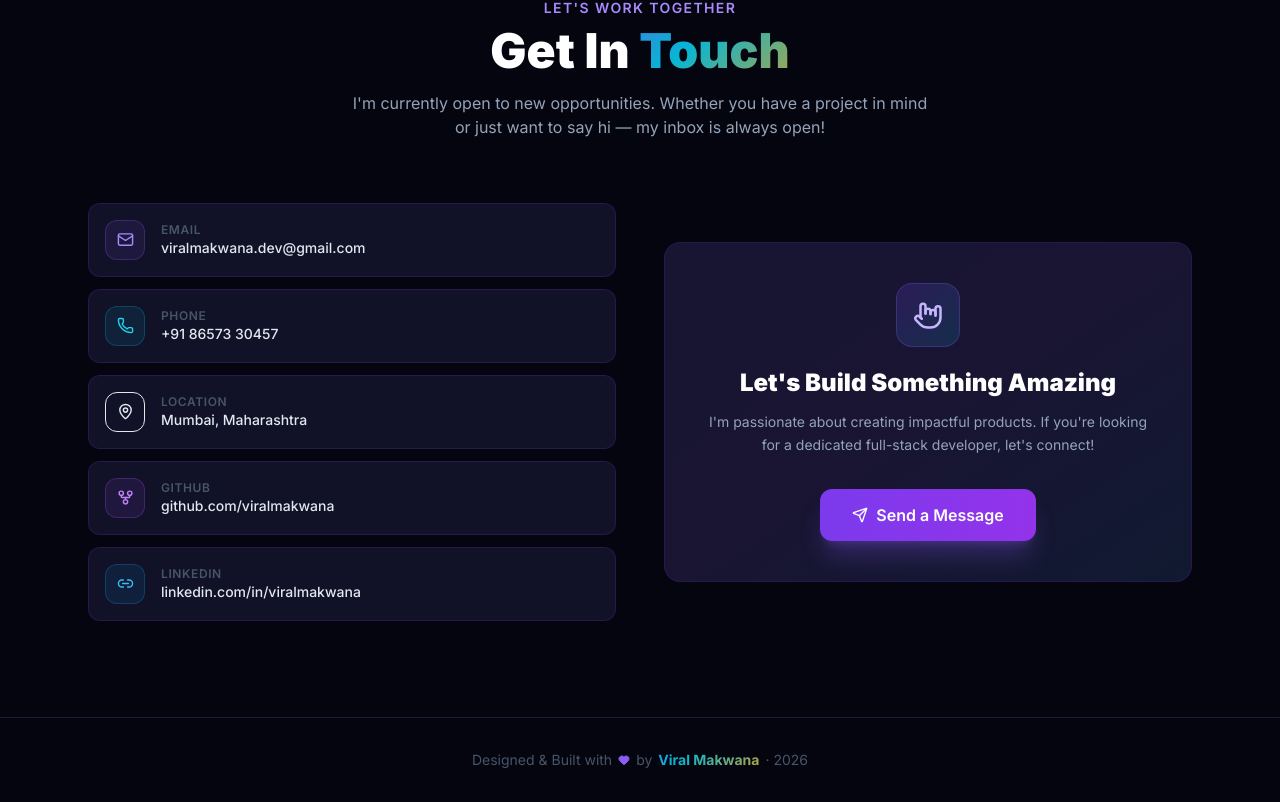
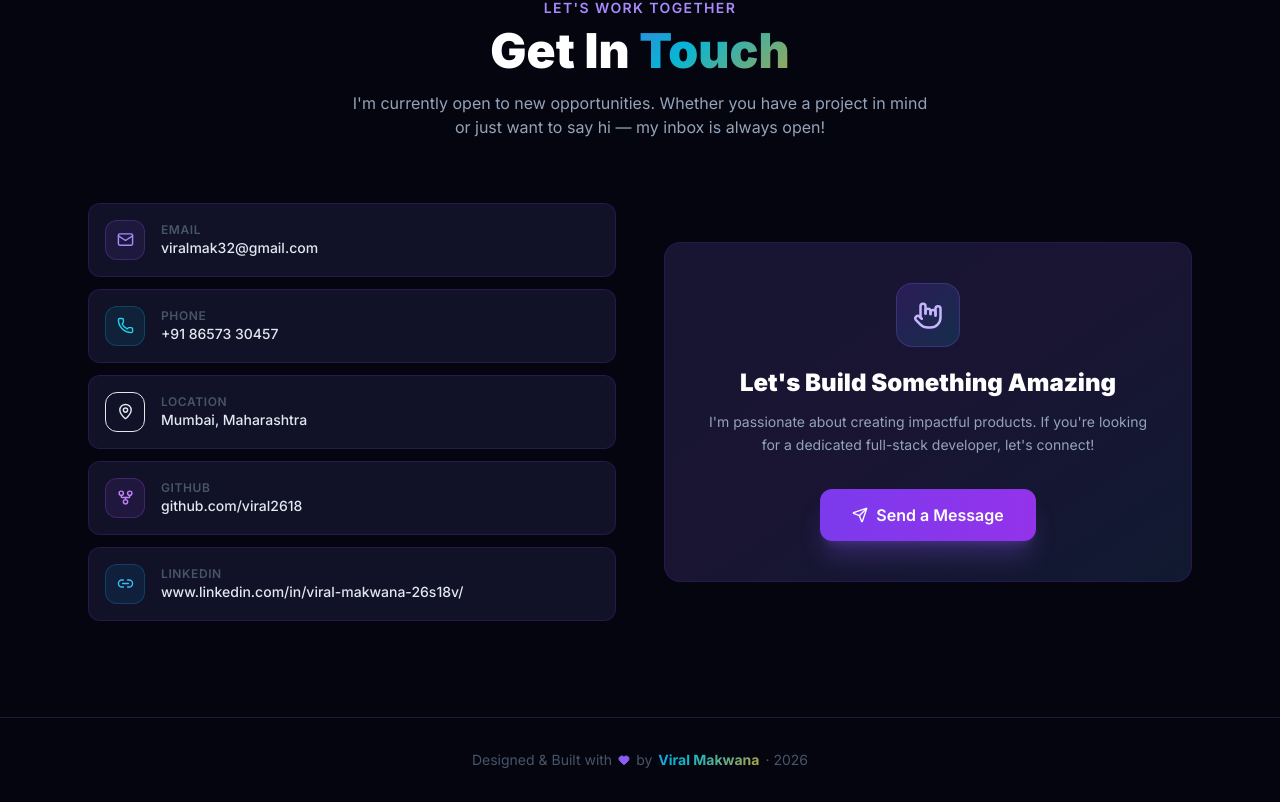
Before and after one commit to viral2618/Portfolio-, a React (Vite) app: page / in a window 1280 px wide. Shown: the part 5187-5989 px from the top of the page. Built offline with nearby package versions, Linux system fonts and the light colour scheme.

Commit message:
fix: update GitHub and LinkedIn display values from personalInfo

```diff
--- a/src/components/Contact.tsx
+++ b/src/components/Contact.tsx
@@ -7,8 +7,8 @@ const contacts = [
   { icon: Mail, label: 'Email', value: personalInfo.email, href: `mailto:${personalInfo.email}`, color: 'text-violet-400 bg-violet-500/10 border-violet-500/25' },
   { icon: Phone, label: 'Phone', value: personalInfo.phone, href: `tel:${personalInfo.phone}`, color: 'text-cyan-400 bg-cyan-500/10 border-cyan-500/25' },
   { icon: MapPin, label: 'Location', value: personalInfo.location, href: '#', color: 'text-amber-400 bg-amber-500/10 border-amber-500/25' },
-  { icon: GitFork, label: 'GitHub', value: 'github.com/viralmakwana', href: personalInfo.github, color: 'text-purple-400 bg-purple-500/10 border-purple-500/25' },
-  { icon: Link2, label: 'LinkedIn', value: 'linkedin.com/in/viralmakwana', href: personalInfo.linkedin, color: 'text-sky-400 bg-sky-500/10 border-sky-500/25' },
+  { icon: GitFork, label: 'GitHub', value: personalInfo.github.replace('https://', ''), href: personalInfo.github, color: 'text-purple-400 bg-purple-500/10 border-purple-500/25' },
+  { icon: Link2, label: 'LinkedIn', value: personalInfo.linkedin.replace('https://', ''), href: personalInfo.linkedin, color: 'text-sky-400 bg-sky-500/10 border-sky-500/25' },
 ]
 
 export default function Contact() {
--- a/src/data/resume.ts
+++ b/src/data/resume.ts
@@ -4,11 +4,11 @@ export const personalInfo = {
   tagline: 'Next.js · React · TypeScript · Node.js',
   summary:
     'Full Stack Developer with hands-on experience building and deploying scalable web applications using Next.js, React.js, TypeScript, Node.js, MongoDB, and Socket.IO. Skilled in REST API development, real-time systems, authentication, WebRTC, and cloud deployment with Docker, CI/CD, and Railway. Proven track record of delivering 3+ production-ready applications independently.',
-  email: 'viralmakwana.dev@gmail.com',
+  email: 'viralmak32@gmail.com',
   phone: '+91 86573 30457',
   location: 'Mumbai, Maharashtra',
-  github: 'https://github.com/viralmakwana',
-  linkedin: 'https://linkedin.com/in/viralmakwana',
+  github: 'https://github.com/viral2618',
+  linkedin: 'https://www.linkedin.com/in/viral-makwana-26s18v/',
 }
 
 export const skills = [
```
